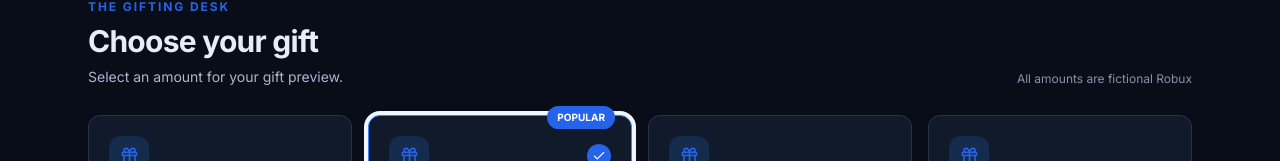
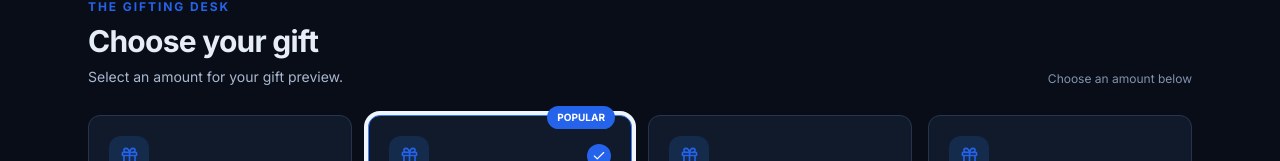
Before and after one commit to PumpkinHacker/KAZ-CHECK-THIS-REPO, a React (Vite) app: page / in a window 1280 px wide. Shown: the part 750-911 px from the top of the page. Built offline with nearby package versions, Linux system fonts and the light colour scheme.

Commit message:
Remove leftover simulated Robux wording from gifting desk

```diff
--- a/src/App.tsx
+++ b/src/App.tsx
@@ -189,7 +189,7 @@ function App() {
         <section id="gifting" className="scroll-mt-28 py-8">
           <div className="mb-7 flex flex-col justify-between gap-3 sm:flex-row sm:items-end">
             <div><p className="text-xs font-bold uppercase tracking-[.16em] text-blue-600">The gifting desk</p><h2 className="mt-2 text-2xl font-bold tracking-tight sm:text-3xl">Choose your gift</h2><p className="mt-2 text-sm text-slate-500">Select an amount for your gift preview.</p></div>
-            <span className="text-xs text-slate-400">All amounts are fictional Robux</span>
+            <span className="text-xs text-slate-400">Choose an amount below</span>
           </div>
           <div className="grid gap-4 sm:grid-cols-2 lg:grid-cols-4">
             {AMOUNTS.map((item) => <button key={item.amount} onClick={() => setSelected(item.amount)} className={`relative rounded-xl border bg-white p-5 text-left transition hover:-translate-y-0.5 hover:shadow-soft ${selected === item.amount ? "border-blue-500 ring-4 ring-blue-50" : "border-slate-200"}`}>
```
